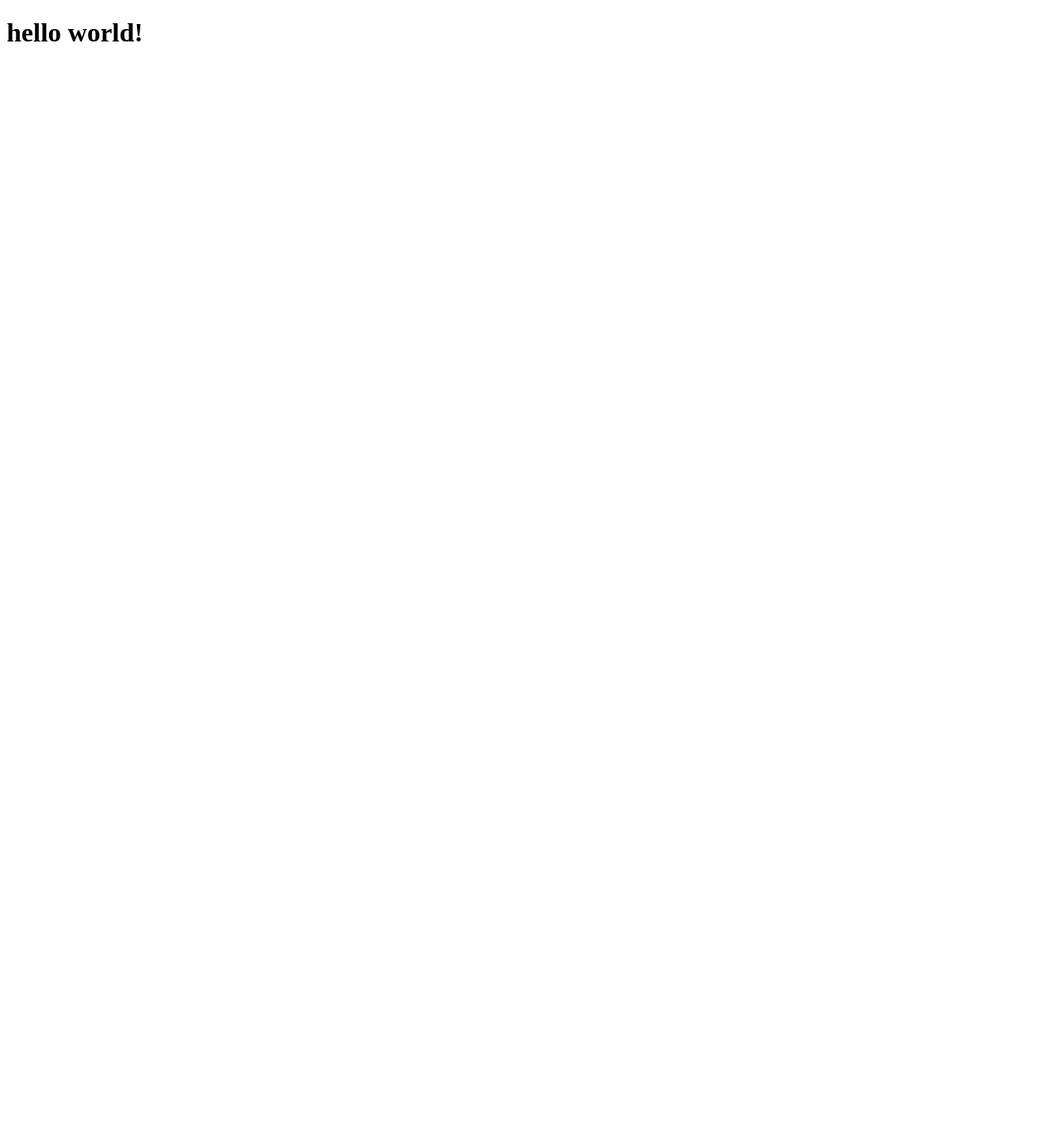
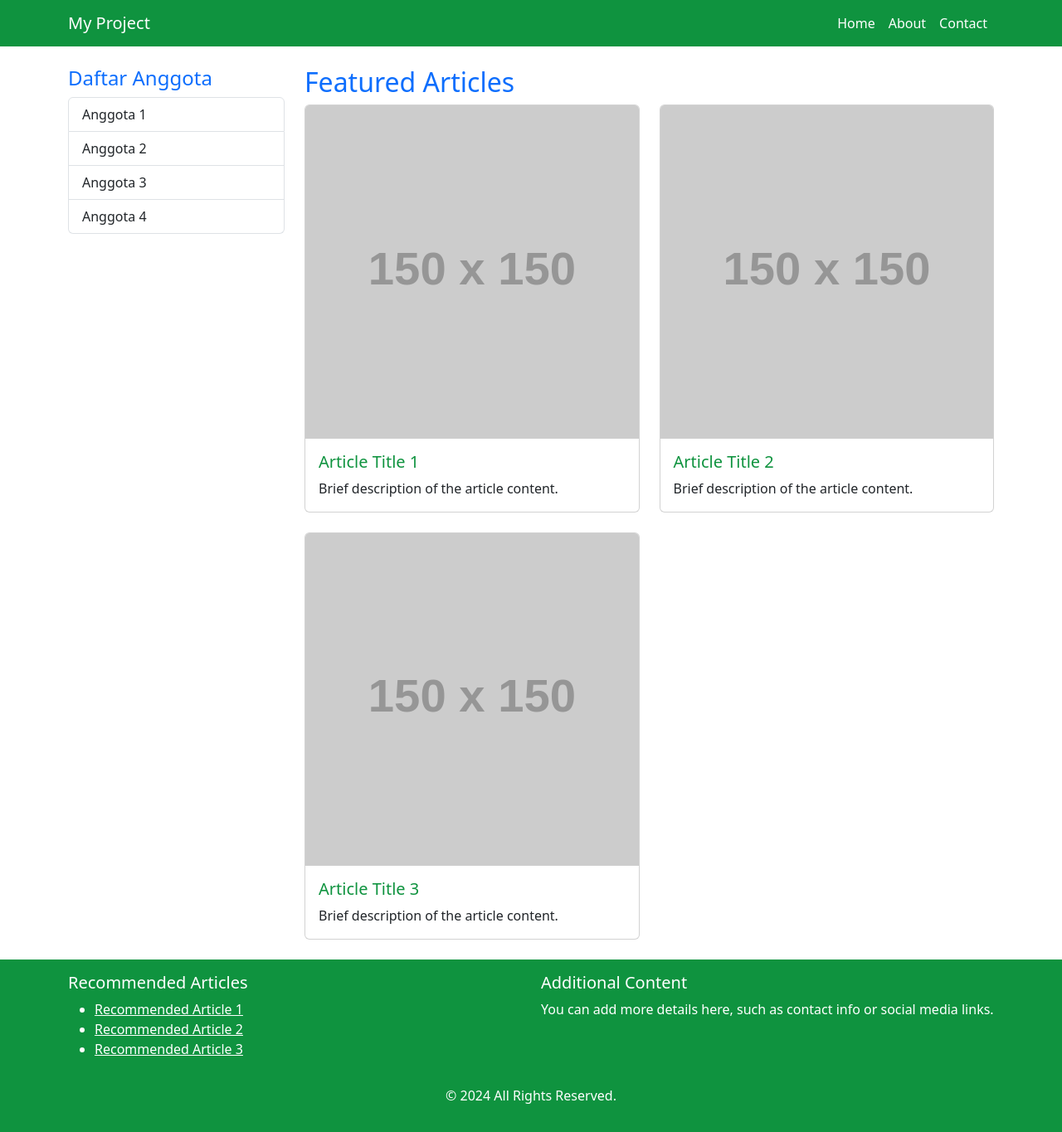
Before and after one commit to kelompok-3-pemograman-web/tugas-1, a plain HTML site: page index.html in a window 1280 px wide. Shown: the whole page at 83% size. Before the commit the page ends 800 px from the top, so only its background shows below. Drawn offline with nearby package versions, Linux system fonts and the light colour scheme; placeholder pictures from the web are drawn by us.

Commit message:
prepare task distribution. template are generated by chat gpt

```diff
--- a/index.html
+++ b/index.html
@@ -1,11 +1,134 @@
 <!DOCTYPE html>
 <html lang="en">
 <head>
-    <meta charset="UTF-8">
-    <meta name="viewport" content="width=device-width, initial-scale=1.0">
-    <title>Tugas 1</title>
+  <meta charset="UTF-8">
+  <meta name="viewport" content="width=device-width, initial-scale=1.0">
+  <title>Bootstrap Project</title>
+  <link href="https://cdn.jsdelivr.net/npm/bootstrap@5.3.0-alpha1/dist/css/bootstrap.min.css" rel="stylesheet">
+  <style>
+    body {
+      background-color: #FFFFFF;
+      color: #000000;
+    }
+    .navbar, .footer {
+      background-color: #0f933f;
+      color: #FFFFFF;
+    }
+    .hero-section {
+      background-color: #FFFFFF;
+    }
+    .card-title, .footer-links a {
+      color: #0f933f;
+    }
+    .footer-links a:hover {
+      color: #2952a0;
+    }
+    .footer-links, .footer-copyright {
+      color: #FFFFFF;
+    }
+  </style>
 </head>
 <body>
-    <h1>hello world!</h1>
+
+<!-- Header/Navbar worked by : hamid -->
+<nav class="navbar navbar-expand-lg">
+  <div class="container">
+    <a class="navbar-brand text-white" href="#">My Project</a>
+    <button class="navbar-toggler" type="button" data-bs-toggle="collapse" data-bs-target="#navbarNav">
+      <span class="navbar-toggler-icon"></span>
+    </button>
+    <div class="collapse navbar-collapse" id="navbarNav">
+      <ul class="navbar-nav ms-auto">
+        <li class="nav-item">
+          <a class="nav-link text-white" href="#">Home</a>
+        </li>
+        <li class="nav-item">
+          <a class="nav-link text-white" href="#">About</a>
+        </li>
+        <li class="nav-item">
+          <a class="nav-link text-white" href="#">Contact</a>
+        </li>
+      </ul>
+    </div>
+  </div>
+</nav>
+
+<!-- Main Content -->
+<div class="container my-4">
+  <div class="row">
+
+    <!-- Sidebar worked by : alfin -->
+    <aside class="col-md-3">
+      <h4 class="text-primary">Daftar Anggota</h4>
+      <ul class="list-group">
+        <li class="list-group-item">Anggota 1</li>
+        <li class="list-group-item">Anggota 2</li>
+        <li class="list-group-item">Anggota 3</li>
+        <li class="list-group-item">Anggota 4</li>
+      </ul>
+    </aside>
+
+    <!-- Hero Section worked by : farhan -->
+    <section class="col-md-9 hero-section">
+      <h2 class="text-primary">Featured Articles</h2>
+      <div class="row row-cols-1 row-cols-md-2 g-4">
+        <div class="col">
+          <div class="card">
+            <img src="https://via.placeholder.com/150" class="card-img-top" alt="Article Image">
+            <div class="card-body">
+              <h5 class="card-title">Article Title 1</h5>
+              <p class="card-text">Brief description of the article content.</p>
+            </div>
+          </div>
+        </div>
+        <div class="col">
+          <div class="card">
+            <img src="https://via.placeholder.com/150" class="card-img-top" alt="Article Image">
+            <div class="card-body">
+              <h5 class="card-title">Article Title 2</h5>
+              <p class="card-text">Brief description of the article content.</p>
+            </div>
+          </div>
+        </div>
+        <div class="col">
+          <div class="card">
+            <img src="https://via.placeholder.com/150" class="card-img-top" alt="Article Image">
+            <div class="card-body">
+              <h5 class="card-title">Article Title 3</h5>
+              <p class="card-text">Brief description of the article content.</p>
+            </div>
+          </div>
+        </div>
+      </div>
+    </section>
+  </div>
+</div>
+
+<!-- Footer worked by : billy-->
+<footer class="footer mt-4 py-3">
+  <div class="container">
+    <div class="row">
+      <!-- Recommended Articles or whatever u want to create -->
+      <div class="col-md-6">
+        <h5 class="text-white">Recommended Articles</h5>
+        <ul class="footer-links">
+          <li><a class="text-white" href="#">Recommended Article 1</a></li>
+          <li><a class="text-white" href="#">Recommended Article 2</a></li>
+          <li><a class="text-white" href="#">Recommended Article 3</a></li>
+        </ul>
+      </div>
+      <!-- Additional Content -->
+      <div class="col-md-6">
+        <h5 class="text-white">Additional Content</h5>
+        <p class="text-white">You can add more details here, such as contact info or social media links.</p>
+      </div>
+    </div>
+  </div>
+  <div class="text-center mt-3">
+    <p class="text-white">&copy; 2024 All Rights Reserved.</p>
+  </div>
+</footer>
+
+<script src="https://cdn.jsdelivr.net/npm/bootstrap@5.3.0-alpha1/dist/js/bootstrap.bundle.min.js"></script>
 </body>
 </html>
```
